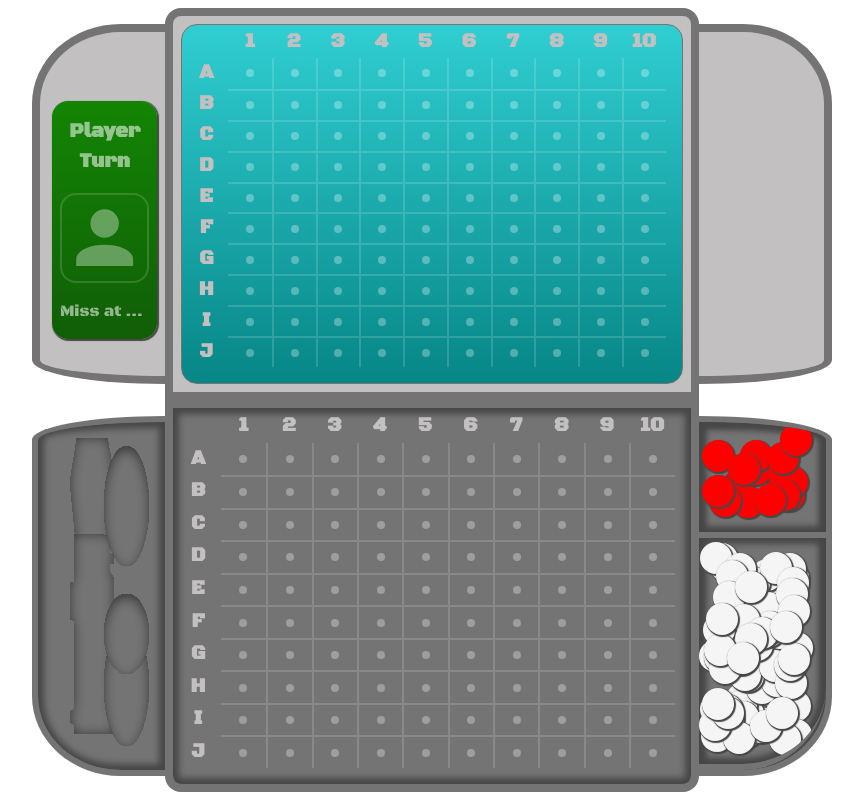
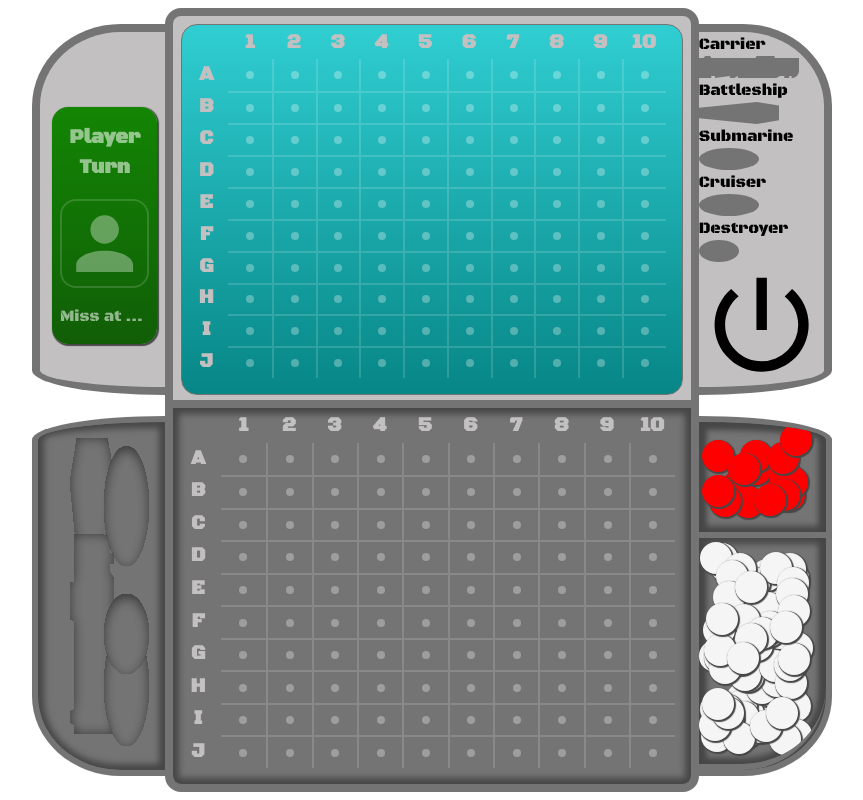
Before and after one commit to JoseBarron12/battleship-game, a website built with webpack: page src/template.html in a window 1280 px wide. Shown: the whole page, without its empty margins (208-1071 px from the left). Built offline with nearby package versions, Linux system fonts and the light colour scheme.

Commit message:
feat: add html elements to top right side.
Right side no longer empty and displays all ship
types with a power button to open up setting menu
for future implementation.

```diff
--- a/src/template.html
+++ b/src/template.html
@@ -21,7 +21,33 @@
                 <div class="board">
                 </div>
             </div>
-            <div class="right-side"></div>
+            <div class="right-side">
+                <div class="battle-ship-types">
+                    <div>
+                        <p class="label-name">Carrier</p>
+                        <img src="./images/carrier-type.svg" alt="">
+                    </div>
+                    <div>
+                        <p class="label-name">Battleship</p>
+                        <img src="./images/battleship-type.svg" alt="">
+                    </div>
+                    <div>
+                        <p class="label-name">Submarine</p>
+                        <img src="./images/submarine-type.svg" alt="">
+                    </div>
+                    <div>
+                        <p class="label-name">Cruiser</p>
+                        <img src="./images/submarine-type.svg" alt="">
+                    </div>
+                    <div>
+                        <p class="label-name">Destroyer</p>
+                        <img src="./images/destroyer-type.svg" alt="">
+                    </div>
+                </div>
+                <div class="settings-button">
+                    <svg xmlns="http://www.w3.org/2000/svg" viewBox="0 0 24 24"><title>power-standby</title><path d="M13,3H11V13H13V3M17.83,5.17L16.41,6.59C18.05,7.91 19,9.9 19,12A7,7 0 0,1 12,19C8.14,19 5,15.88 5,12C5,9.91 5.95,7.91 7.58,6.58L6.17,5.17C2.38,8.39 1.92,14.07 5.14,17.86C8.36,21.64 14.04,22.1 17.83,18.88C19.85,17.17 21,14.65 21,12C21,9.37 19.84,6.87 17.83,5.17Z" /></svg>
+                </div>
+            </div>
         </div>
 
         <div class="bottom-board">
```
Also changed, not shown: src/images/battleship-type.svg (added), src/images/carrier-type.svg (added), src/images/destroyer-type.svg (added), src/images/submarine-type.svg (added).
